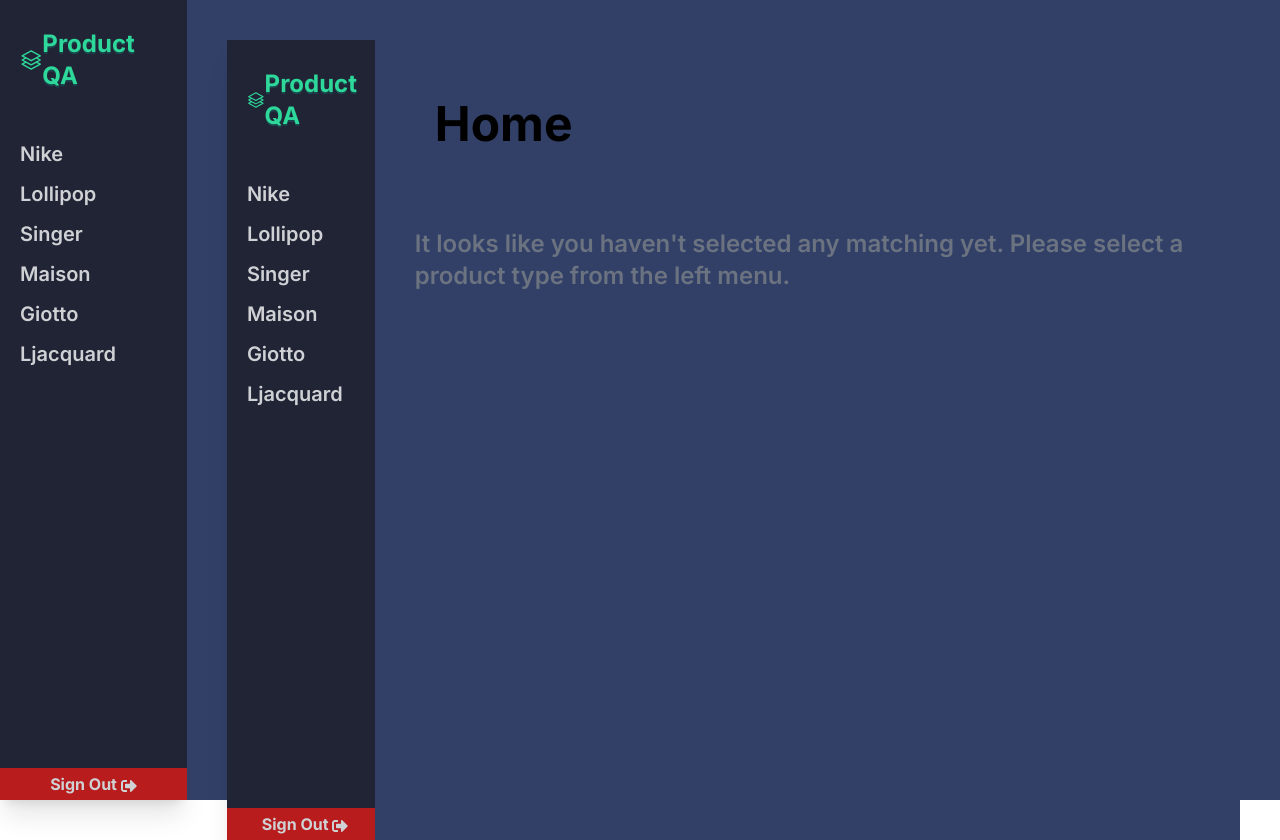
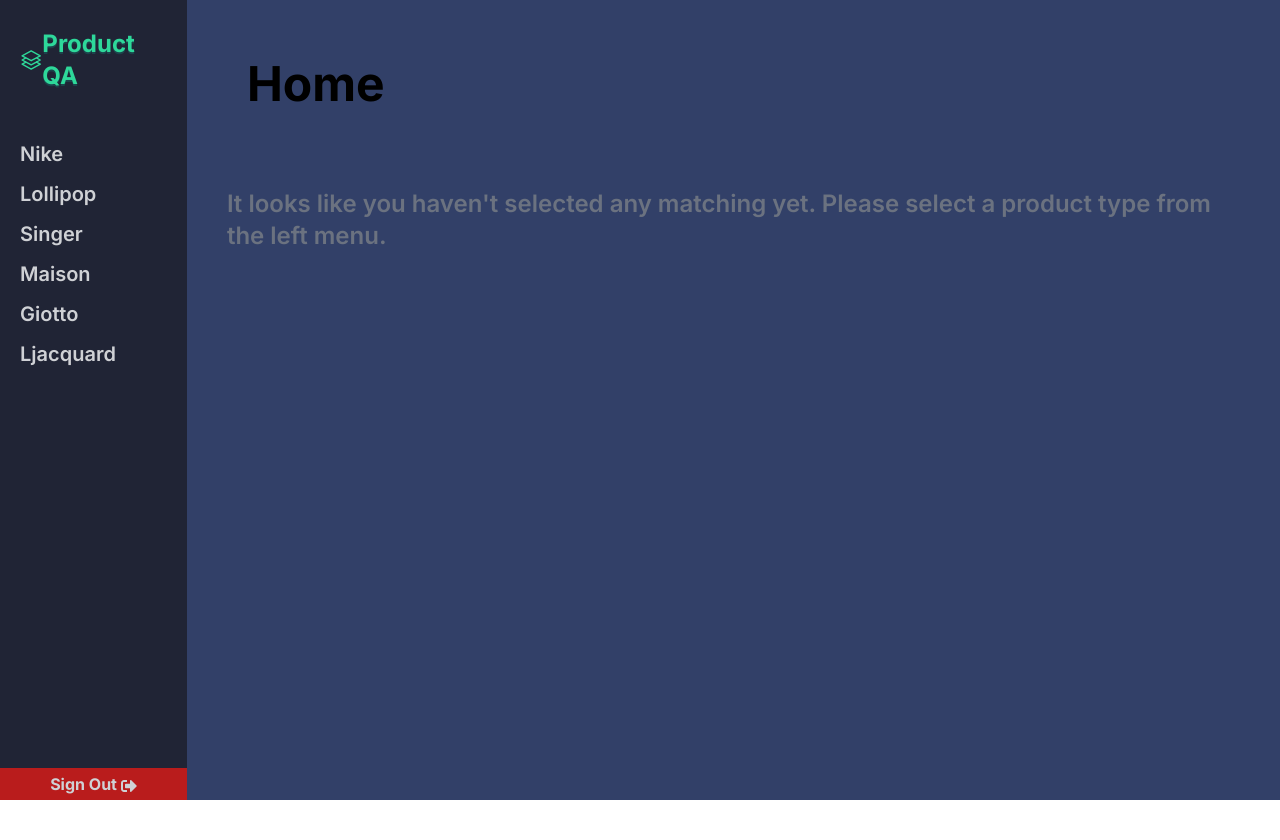
Before and after one commit to lobobot1/compare_product, a Next.js app: page /home in a window 1280 px wide. After the commit the page ends 800 px from the top, so only its background shows below. Built offline with nearby package versions, Linux system fonts and the light colour scheme.

Commit message:
Refactor layout component

```diff
--- a/src/app/layout.jsx
+++ b/src/app/layout.jsx
@@ -1,25 +1,17 @@
-"use client";
+'use client'
 import "./globals.css";
 import { Inter } from "next/font/google";
-import SideBar from "../components/SideBar";
-import { FetchingProvider } from "../context/FetchingProvider";
+import SessionAuthProvider from "../context/SessionAuthProvider";
 
 const inter = Inter({ subsets: ["latin"] });
 
 export default function RootLayout({ children }) {
   return (
     <html lang="en">
-      <body className={`${inter.className} `}>
-        <FetchingProvider>
-          <div className="flex flex-row">
-            <aside className="md:w-[14.6%]  min-h-screen">
-              <SideBar />
-            </aside>
-            <main className="md:w-[85.4%] h-screen">
-              <div className="bg-[#324068] p-10 h-full">{children}</div>
-            </main>
-          </div>
-        </FetchingProvider>
+      <body className={`${inter.className}`}>
+        <main>
+          <SessionAuthProvider>{children}</SessionAuthProvider>
+        </main>
       </body>
     </html>
   );
```
